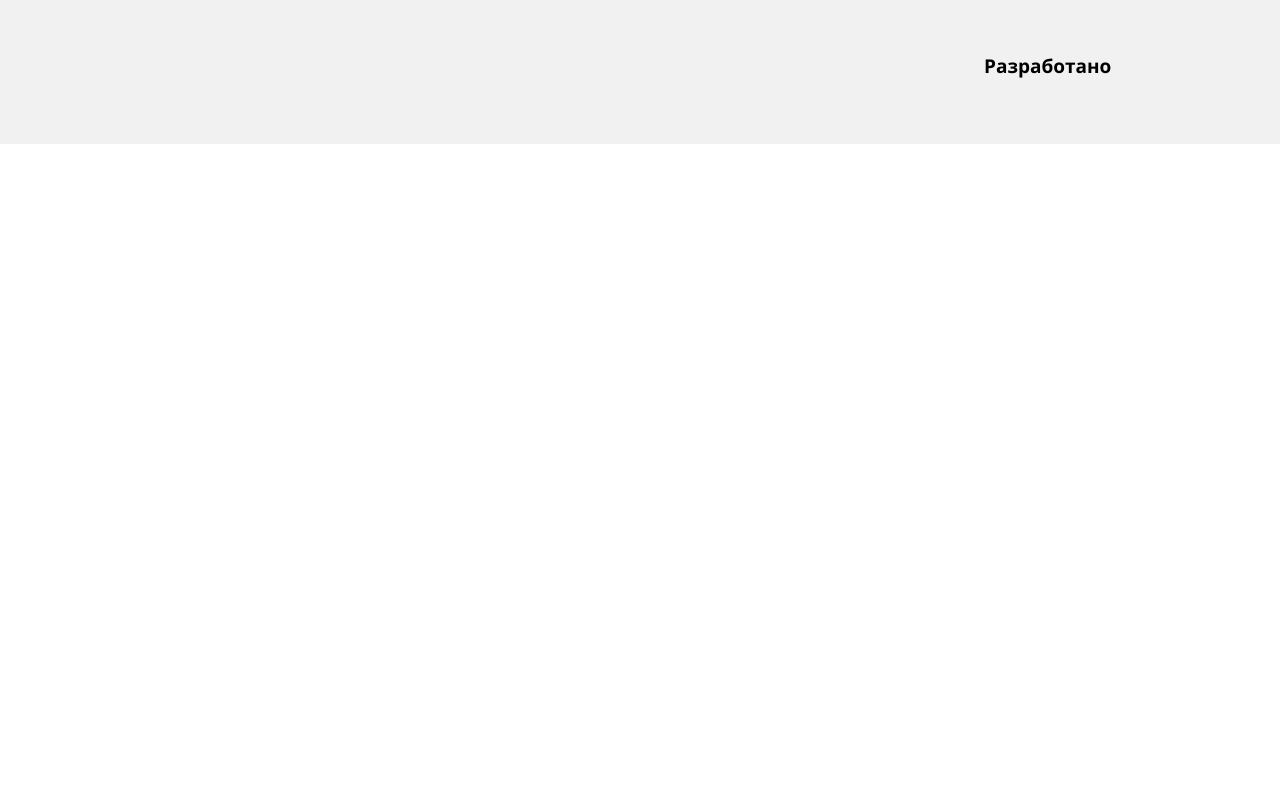
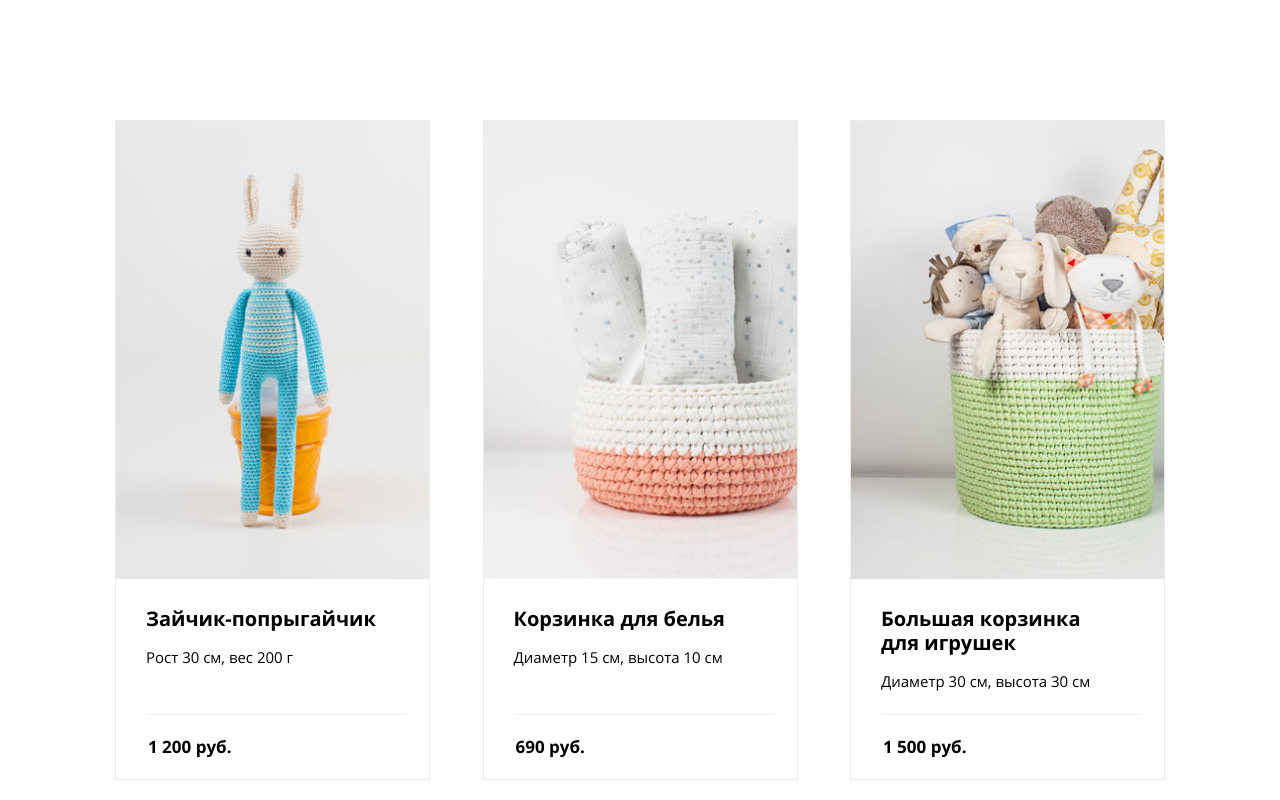
Before and after one commit to RuslanKhabibullin/mishka_adaptive, a website with bundled scripts: page catalog.html in a window 1280 px wide. Shown: the part 400-1200 px from the top of the page. Before the commit the page ends 800 px from the top, so only its background shows below. Built offline with nearby package versions, Linux system fonts and the light colour scheme.

Commit message:
finish catalog list

```diff
--- a/catalog.html
+++ b/catalog.html
@@ -16,6 +16,61 @@
       <section class="content-promo">
         <h1 class="content__title">Каталог товаров</h1>
       </section>
+      <section class="catalog">
+        <ul class="catalog__list">
+          <li class="catalog__item">
+            <picture>
+              <source media="(min-width: 1150px)" srcset="images/photo-1-desktop.jpg">
+              <source media="(min-width: 768px)" srcset="images/photo-1-tablet.jpg">
+              <img class="works-item__image" src="images/photo-1-mobile.jpg" alt="Зайчик-попрыгайчик">
+            </picture>
+            <div class="catalog__item__description">
+              <h2 class="catalog__item__title">Зайчик-попрыгайчик</h2>
+              <span class="catalog__item__dimensions">Рост 30 см, вес 200 г</span>
+              <div class="price-block">
+                <b>1 200 руб.</b>
+                <svg width="20.294" height="18.849">
+                  <use xlink:href="/images/sprite-svg.svg#icon-bin"></use>
+                </svg>
+              </div>
+            </div>
+          </li>
+          <li class="catalog__item">
+            <picture>
+              <source media="(min-width: 1150px)" srcset="images/photo-2-desktop.jpg">
+              <source media="(min-width: 768px)" srcset="images/photo-2-tablet.jpg">
+              <img class="works-item__image" src="images/photo-2-mobile.jpg" alt="Корзинка для белья">
+            </picture>
+            <div class="catalog__item__description">
+              <h2 class="catalog__item__title">Корзинка для белья</h2>
+              <span class="catalog__item__dimensions">Диаметр 15 см, высота 10 см</span>
+              <div class="price-block">
+                <b>690 руб.</b>
+                <svg width="20.294" height="18.849">
+                  <use xlink:href="/images/sprite-svg.svg#icon-bin"></use>
+                </svg>
+              </div>
+            </div>
+          </li>
+          <li class="catalog__item">
+            <picture>
+              <source media="(min-width: 1150px)" srcset="images/photo-3-desktop.jpg">
+              <source media="(min-width: 768px)" srcset="images/photo-3-tablet.jpg">
+              <img class="works-item__image" src="images/photo-3-mobile.jpg" alt="Большая корзинка для игрушек">
+            </picture>
+            <div class="catalog__item__description">
+              <h2 class="catalog__item__title">Большая корзинка<br> для игрушек</h2>
+              <span class="catalog__item__dimensions">Диаметр 30 см, высота 30 см</span>
+              <div class="price-block">
+                <b>1 500 руб.</b>
+                <svg width="20.294" height="18.849">
+                  <use xlink:href="/images/sprite-svg.svg#icon-bin"></use>
+                </svg>
+              </div>
+            </div>
+          </li>
+        </ul>
+      </section>
     </main>
     <include src="./templates/footer.html"></include>
     <include src="./templates/modal.html"></include>
--- /dev/null
+++ b/sass/blocks/catalog.scss
@@ -0,0 +1,144 @@
+.catalog {
+  box-sizing: border-box;
+  width: 320px;
+  margin: 0 auto;
+  padding: 30px 30px 58px;
+}
+
+.catalog__list {
+  display: flex;
+  flex-direction: column;
+  margin: 0;
+  padding: 0;
+
+  list-style: none;
+}
+
+.catalog__item {
+  box-sizing: border-box;
+  width: 260px;
+  margin: 0 0 30px;
+
+  border: 1px solid $light-grey;
+
+  &__description {
+    box-sizing: border-box;
+    padding: 30px 25px 28px;
+
+    font-size: 13px;
+    line-height: 30px;
+  }
+
+  &__title {
+    margin: 0 0 14px;
+
+    font-size: 17px;
+    line-height: 24px;
+  }
+
+  &__dimensions {
+    display: block;
+    margin-bottom: 24px;
+  }
+}
+
+.price-block {
+  display: flex;
+  align-items: center;
+  justify-content: space-between;
+
+  padding: 20px 0 0 0;
+
+  font-size: 15px;
+  line-height: 24px;
+
+  border-top: 1px solid $light-grey;
+
+  svg {
+    fill-opacity: .2;
+
+    cursor: pointer;
+  }
+
+  svg:hover {
+    fill-opacity: 1;
+
+    fill: $light-green;
+  }
+}
+
+@media (min-width: $tablet-width) {
+  .catalog {
+    width: 768px;
+    padding: 80px 50px 63px;
+  }
+
+  .catalog__item {
+    display: flex;
+    width: 668px;
+    height: 335px;
+    margin: 0 0 55px;
+
+    &__description {
+      position: relative;
+
+      padding: 30px 25px 27px;
+
+      font-size: 15px;
+    }
+
+    &__title {
+      margin: 0 0 11px;
+
+      font-size: 20px;
+    }
+
+    &__dimensions {
+      margin: 0
+    }
+  }
+
+  .price-block {
+    position: absolute;
+    bottom: 25px;
+    left: 32px;
+
+    width: 271px;
+
+    font-size: 17px;
+  }
+}
+
+@media (min-width: $desktop-width) {
+  .catalog {
+    width: 1150px;
+    padding: 127px 50px 105px;
+  }
+
+  .catalog__list {
+    flex-direction: row;
+    justify-content: space-between;
+  }
+
+  .catalog__item {
+    flex-direction: column;
+    width: 315px;
+    height: 660px;
+    margin: 0;
+
+    &__description {
+      height: 194px;
+      padding: 20px 30px 27px;
+    }
+
+    &__dimensions {
+      margin: 0 0 43px;
+    }
+  }
+
+  .price-block {
+    bottom: 20px;
+
+    width: 257px;
+  }
+}
--- a/sass/style.scss
+++ b/sass/style.scss
@@ -14,4 +14,5 @@
 @import './blocks/order.scss';
 @import './blocks/modal.scss';
 @import './blocks/content_promo.scss';
+@import './blocks/catalog.scss';
 @import 'scaffolding.scss';
```
Also changed, not shown: css/style.css, css/style.min.css, images/photo-1-desktop.jpg (added), images/photo-1-mobile.jpg (added), images/photo-1-tablet.jpg (added), images/photo-2-desktop.jpg (added), images/photo-2-mobile.jpg (added), images/photo-2-tablet.jpg (added), images/photo-3-desktop.jpg (added), images/photo-3-mobile.jpg (added), images/photo-3-tablet.jpg (added).
